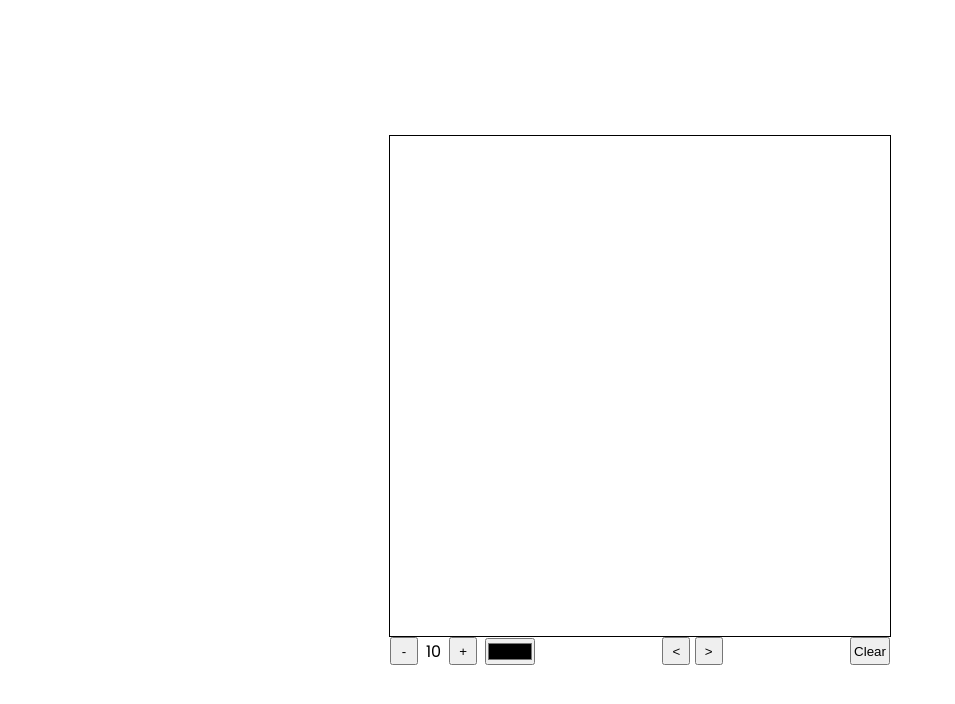
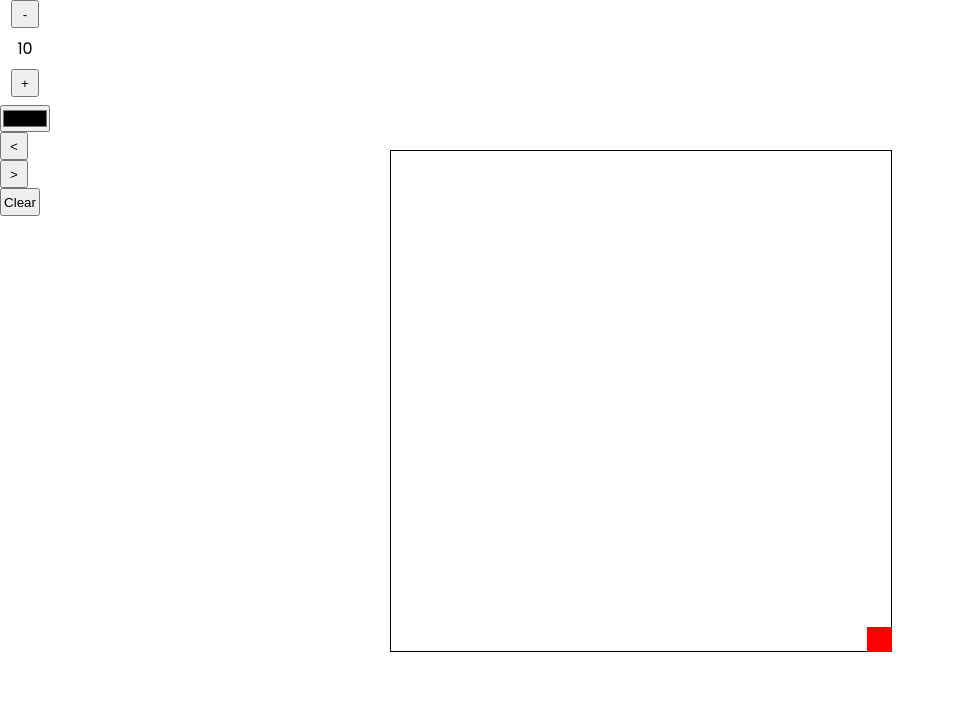
Before and after one commit to mgiks/drawing-app, a plain HTML site: page index.html in a window 1280 px wide. Shown: the whole page, without its empty margins (0-955 px from the left). Drawn offline with Linux system fonts and the light colour scheme.

Commit message:
feat: make canvas resizable

```diff
--- a/canvas.js
+++ b/canvas.js
@@ -84,6 +84,7 @@ export function setupCanvas() {
   setupClearButton(drawingManager);
   setupUndoButton(drawingManager);
   setupRedoButton(drawingManager);
+  setupResizeCorner(drawingManager);
 }
 
 function setupClearButton(drawingManager) {
@@ -210,3 +211,41 @@ const drawFromStrokePoint = (lastLeaf) => {
 
   drawFromStrokePoint(lastLeaf.parent);
 };
+
+function setupResizeCorner(drawingManager) {
+  const resizeCorner = document.getElementById("resizeCorner");
+  const canvas = document.getElementById("canvas");
+  const canvasContainer = document.getElementById("canvasContainer");
+  const canvasContainerPosition = canvasContainer.getBoundingClientRect();
+
+  resizeCorner.addEventListener("pointerdown", (ev) => {
+    const canvasWidth = canvas.width;
+    const canvasHeight = canvas.height;
+
+    const startX = ev.pageX;
+    const startY = ev.pageY;
+
+    const drag = (ev) => {
+      ev.preventDefault();
+      const newWidth = canvasWidth + (ev.pageX - startX);
+      const newHeight = canvasHeight + (ev.pageY - startY);
+
+      canvasContainer.style.width = newWidth + 2 + "px";
+      canvasContainer.style.height = newHeight + 2 + "px";
+      canvas.width = newWidth;
+      canvas.height = newHeight;
+
+      drawFromStrokePoint(drawingManager.currentStrokePoint);
+    };
+
+    const pointerUp = () => {
+      document.removeEventListener("pointermove", drag);
+      document.removeEventListener("pointerup", pointerUp);
+      canvas.removeEventListener("pointerup", pointerUp);
+    };
+
+    document.addEventListener("pointermove", drag);
+    document.addEventListener("pointerup", pointerUp);
+    canvas.addEventListener("pointerup", pointerUp);
+  });
+}
--- a/index.html
+++ b/index.html
@@ -8,7 +8,6 @@
     <script src="script.js" type="module"></script>
   </head>
   <body class="page">
-    <canvas width="500" height="500" id="canvas" class="canvas"></canvas>
     <div id="drawingControls" class="drawing-controls">
       <div class="brush-resizer">
         <button id="brushSizeDecrementer" class="brush-resizer__button">
@@ -28,5 +27,12 @@
         Clear
       </button>
     </div>
+    <div id="canvasContainer" class="canvas-container">
+      <canvas width="500" height="500" id="canvas" class="canvas"></canvas>
+      <div
+        id="resizeCorner"
+        class="resize-corner resize-corner--left-top"
+      ></div>
+    </div>
   </body>
 </html>
--- a/style.css
+++ b/style.css
@@ -17,18 +17,24 @@
   height: 100%;
   display: flex;
   flex-direction: column;
-  align-items: center;
-  justify-content: center;
+  align-items: flex-start;
+  justify-content: flex-start;
 }
 
 .canvas {
   border: 1px solid black;
+  position: absolute;
+  top: 0;
+  left: 0;
 }
 
 .drawing-controls {
   display: flex;
+  position: sticky;
+  flex-direction: column;
   justify-content: space-between;
-  width: 500px;
+  top: 0;
+  left: 0;
 }
 
 .drawing-controls__clear-button {
@@ -38,6 +44,7 @@
 
 .brush-resizer {
   display: flex;
+  flex-direction: column;
   justify-content: center;
   align-items: center;
   gap: 0.5rem;
@@ -48,7 +55,31 @@
   height: 1.75rem;
 }
 
+.redo-undo {
+  display: flex;
+  flex-direction: column;
+}
+
 .redo-undo__button {
   width: 1.75rem;
   height: 1.75rem;
 }
+
+.resize-corner {
+  position: absolute;
+  background-color: red;
+  height: 25px;
+  width: 25px;
+  right: 0;
+  bottom: 0;
+  cursor: nwse-resize;
+}
+
+.canvas-container {
+  position: absolute;
+  width: 502px;
+  height: 502px;
+  left: calc(50% - 250px);
+  top: calc(50% - 250px);
+  user-select: none;
+}
```
